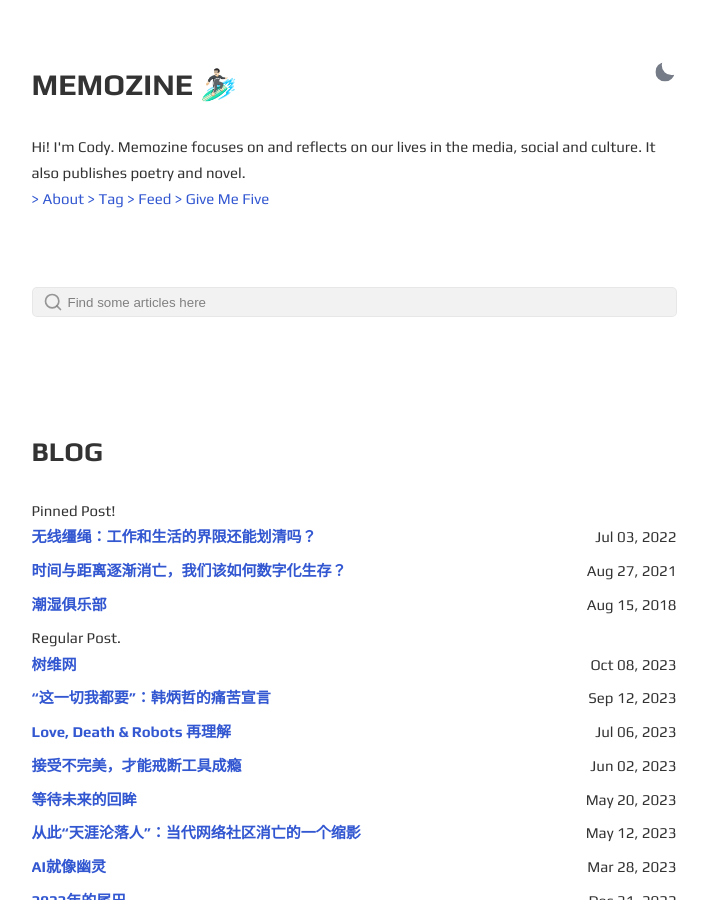
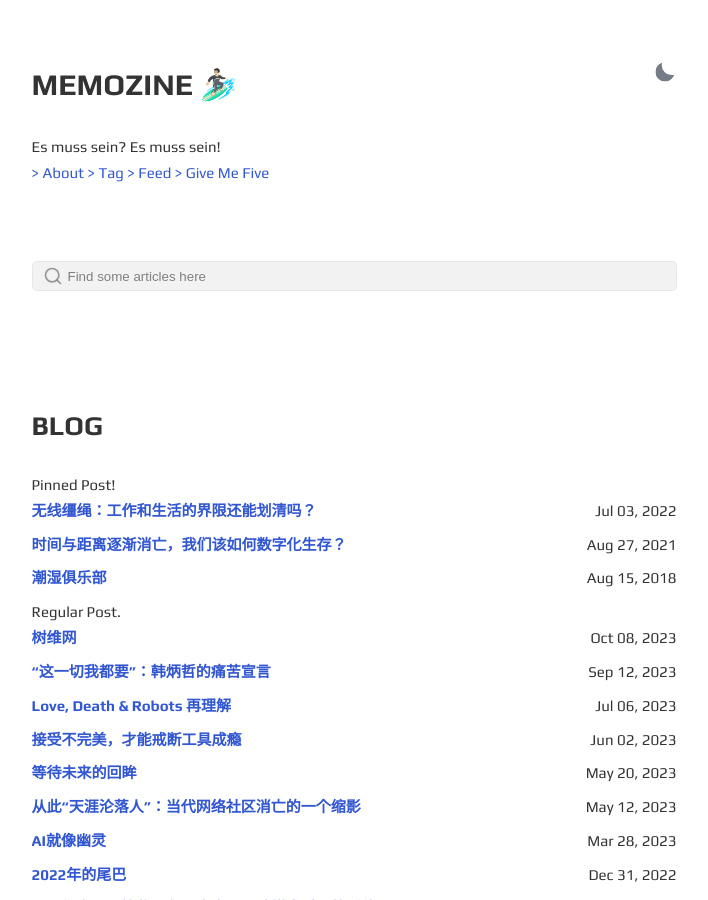
Before and after one commit to codyb1ue/codyb1ue.github.io, a Jekyll site: the page built from index.html, in a window 1280 px wide and 900 px high. Shown: the whole window, without its empty margins (286-994 px from the left). Built offline with Jekyll 4.4.1, drawn with Linux system fonts in a browser that asks for light colours.

Commit message:
Update _config.yml

```diff
--- a/_config.yml
+++ b/_config.yml
@@ -2,8 +2,7 @@
 title: Memzoine
 greetings: Memozine 🏄🏻‍♂️
 description: >-
-  Hi! I'm Cody.
-  Memozine focuses on and reflects on our lives in the media, social and culture. It also publishes poetry and novel.
+  Es muss sein? Es muss sein!
 lang: en-US
 timezone: Asia/Shanghai
 repo:  # site repo [optional]
```
